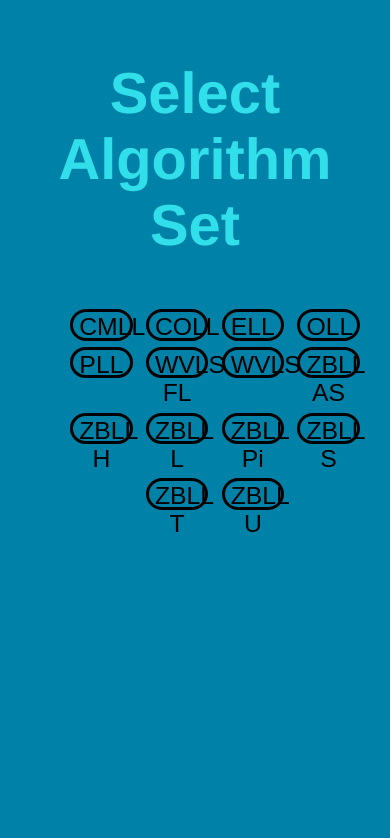
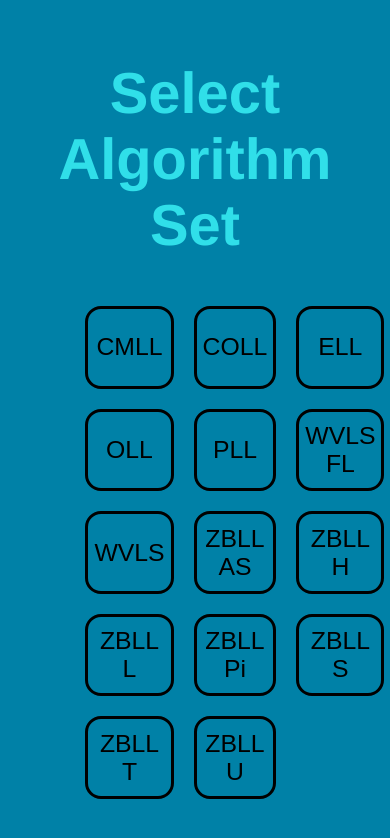
Before and after one commit to LeedsJohn/vue-algorithm-trainer, a Vue app: page / in a window 390 px wide. Shown: the top 838 px of the page. Built offline with nearby package versions, Linux system fonts and the light colour scheme.

Commit message:
Converted to responsive grid

```diff
--- a/src/components/select_algset/TheAlgsetSelector.vue
+++ b/src/components/select_algset/TheAlgsetSelector.vue
@@ -1,8 +1,7 @@
 <template>
   <h2>Select Algorithm Set</h2>
-  <ul>
+  <ul class="grid-container">
     <li v-for="algSet in algSets" :key="algSet">
-      <!-- {{ algSet }} -->
       <button @click="selectSet(algSet)">{{ algSet }}</button>
     </li>
   </ul>
@@ -46,6 +45,20 @@ h2 {
   color: #30dfe9;
 }
 
+.grid-container {
+  margin: 0 10% 5% 10%;
+  display: grid;
+  gap: 20px 20px;
+  grid-template-columns: auto auto auto;
+  grid-auto-rows: 5rem;
+}
+
+@media screen and (min-width: 800px) {
+  .grid-container {
+    grid-template-columns: auto auto auto auto;
+  }
+}
+
 ul {
   margin: 0 auto;
   text-align: center;
@@ -54,16 +67,17 @@ ul {
 li {
   display: inline-block;
   vertical-align: top;
-  margin: 1% 2%;
+  height: 100%;
+  width: 100%;
+  margin: auto;
 }
 
 button {
-  display: inline;
   background: none;
   border: 3px solid;
   text-align: center;
-  height: 8vw;
-  width: 16vw;
+  height: 100%;
+  width: 100%;
   font-size: 1.5rem;
   font-weight: 400;
   border-radius: 16px;
```
